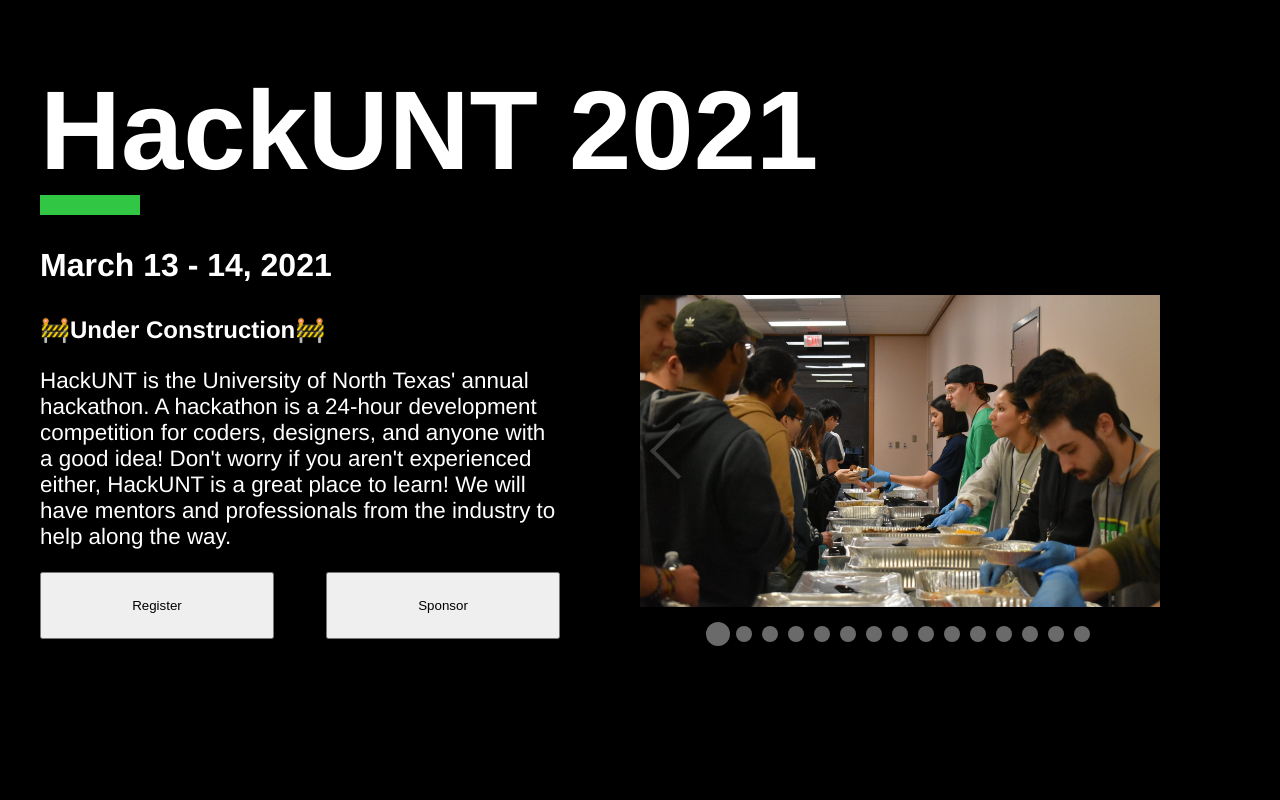
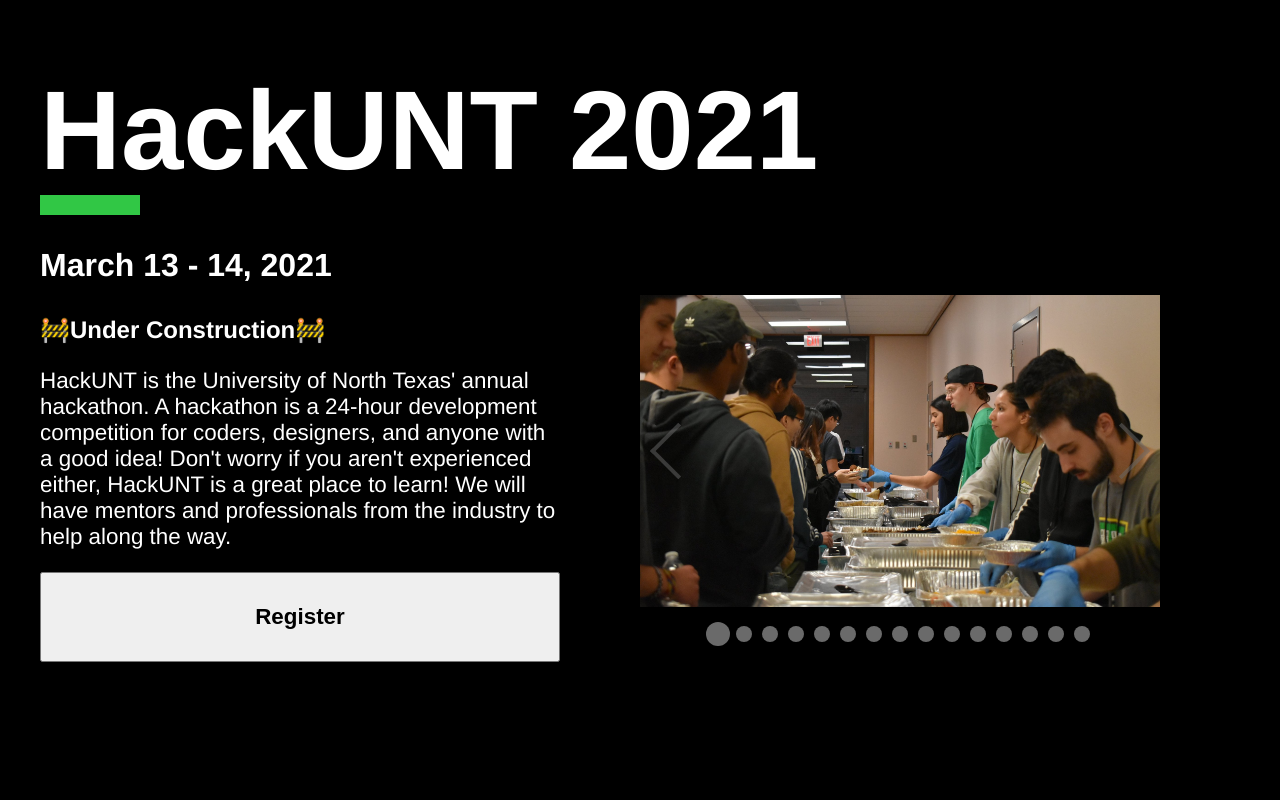
Before and after one commit to hackunt/unthackathon.com-2020, a React (Create React App) app: page / in a window 1280 px wide. Shown: the top 800 px of the page. Built offline with nearby package versions, Linux system fonts and the light colour scheme.

Commit message:
Minor changes Remove sponsorship button

```diff
--- a/src/components/landing.js
+++ b/src/components/landing.js
@@ -62,10 +62,10 @@
                   </p>
                   {/*Removed as we are no longer allowing mailing list signups in favor of having a register <MailingListSignup /> */}
                   <p>
-                     <a href="https://hackunt.typeform.com/to/DlhVc6de" target="_blank" rel="nooperer noreferrer">
-                        <button style={{ width: "45%", height: "5em", marginRight: "10%" }}>Register</button>
+                     <a href="https://hackunt.typeform.com/to/DlhVc6de" target="_blank" rel="noopener noreferrer">
+                        <button style={{ width: "100%", height: "4em", textSizeAdjust: "auto", fontSize: "1em"}}><b>Register</b></button>
                      </a>
-                     <button style={{ width: "45%", height: "5em" }}>Sponsor</button>
+                     {/* <button style={{ width: "45%", height: "5em" }}>Sponsor</button> */}
                   </p>
                </div>
                <div style={{ width: '50%', padding: '5rem' }}>
```
